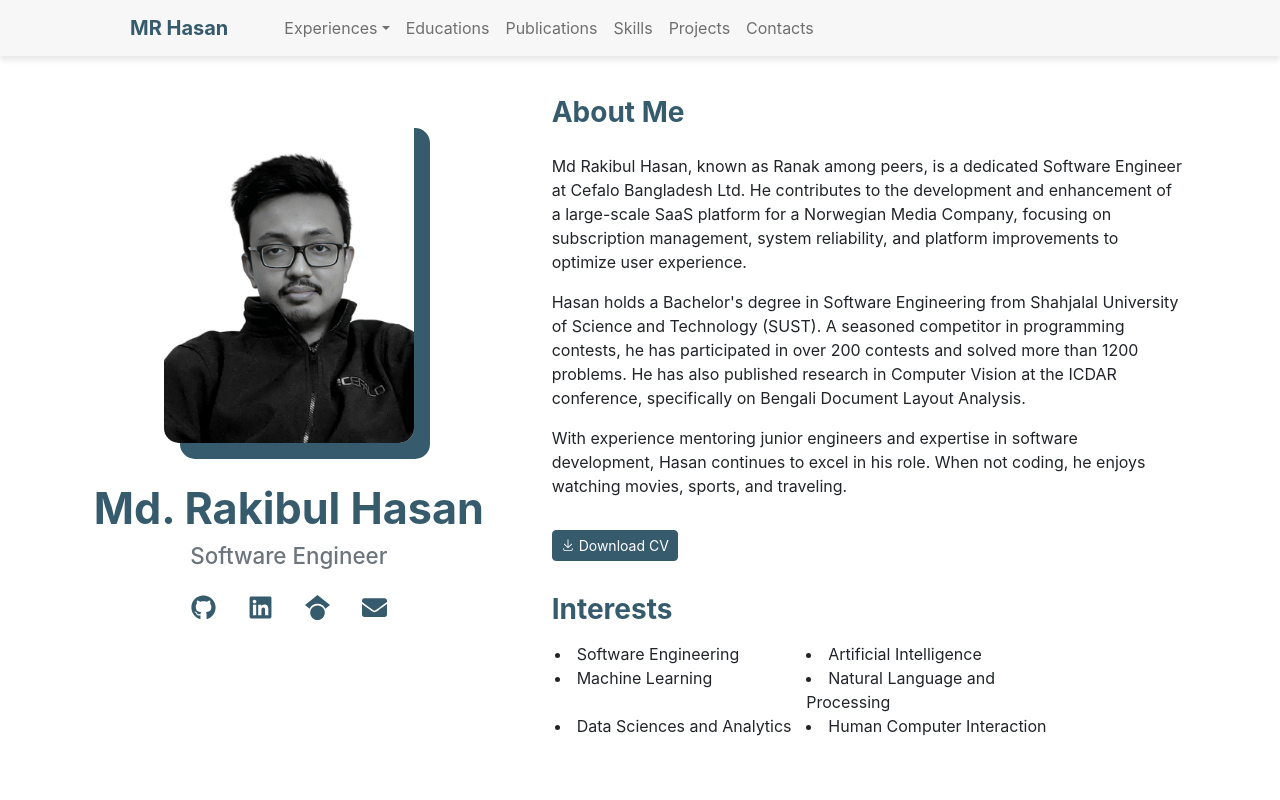
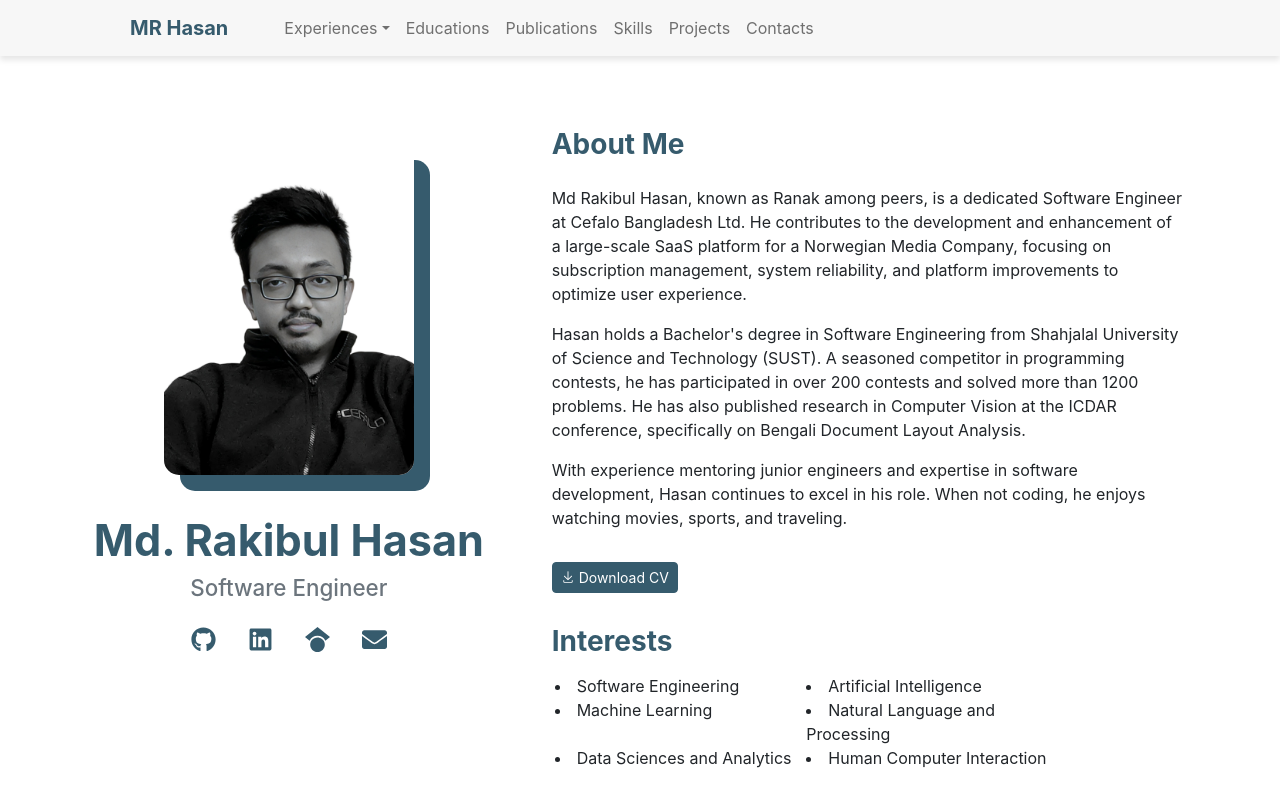
Before and after one commit to sabrinalira/sabrinalira.github.io, a Next.js app: page / in a window 1280 px wide. Shown: the top 800 px of the page. Built offline with nearby package versions, Linux system fonts and the light colour scheme.

Commit message:
fix landing page margin

```diff
--- a/components/BiographyIntroLayout.js
+++ b/components/BiographyIntroLayout.js
@@ -8,7 +8,7 @@ export const BiographyIntroLayout = ({
   interest,
 }) => {
   return (
-    <div className="bg-white py-3 py-md-5">
+    <div className="bg-white py-3 py-md-5 custom-margin">
       <div className="intro-container">
         <div className="row">
           <div className="col-md-5">
--- a/components/Layout.js
+++ b/components/Layout.js
@@ -9,7 +9,7 @@ const Layout = ({ children }) => {
     <div>
       <Header seo={SEO} />
       <Nav title={navigation.name} links={navigation.links} />
-      <main className="mt-5">{children}</main> <Footer />
+      <main className="mt-5 mt-md-10">{children}</main> <Footer />
     </div>
   );
 };
--- a/styles/custom.global.scss
+++ b/styles/custom.global.scss
@@ -370,3 +370,12 @@ html {
   text-decoration: underline !important;
 
 }
+
+
+
+
+
+.custom-margin {
+  margin-top: 10vh !important; /* For medium (≥768px) and up */
+  margin-bottom: 10vh !important; /* For medium (≥768px) and up */
+}
```
